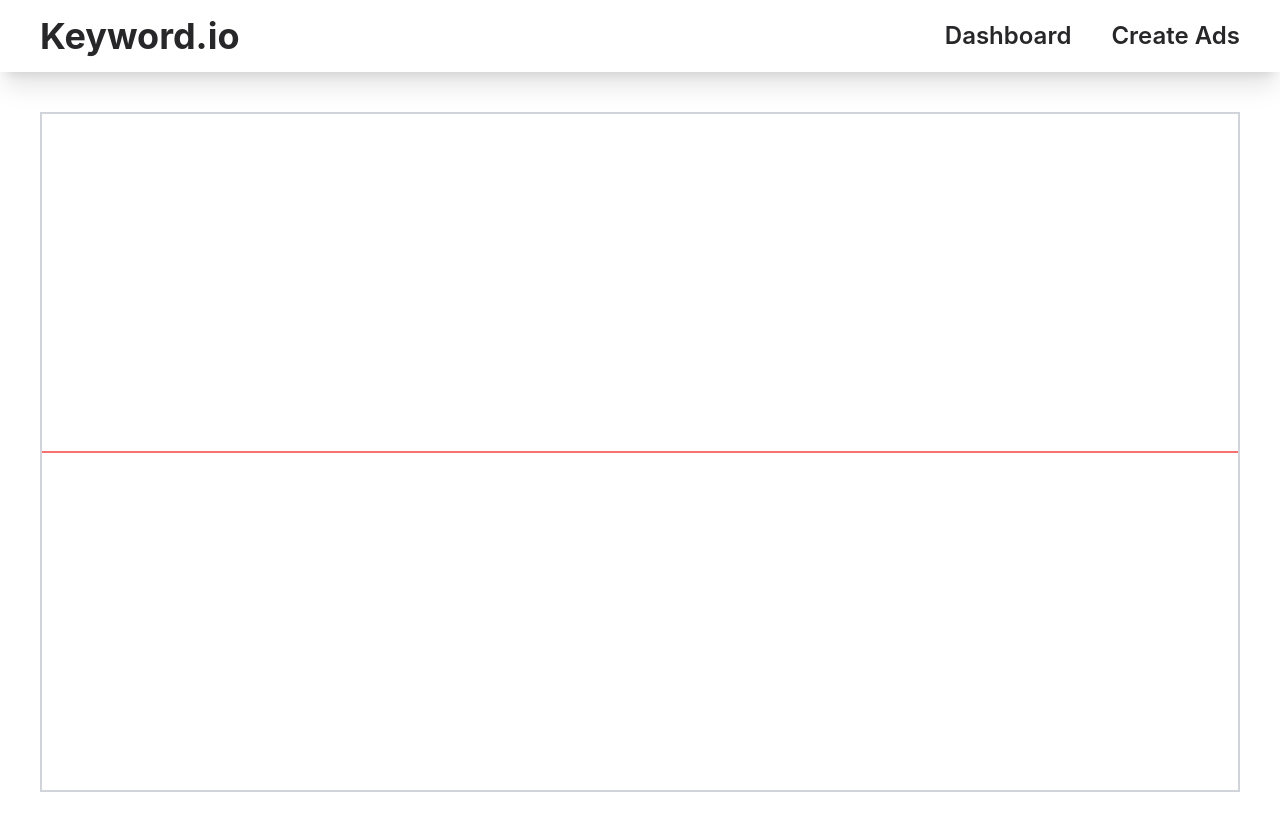
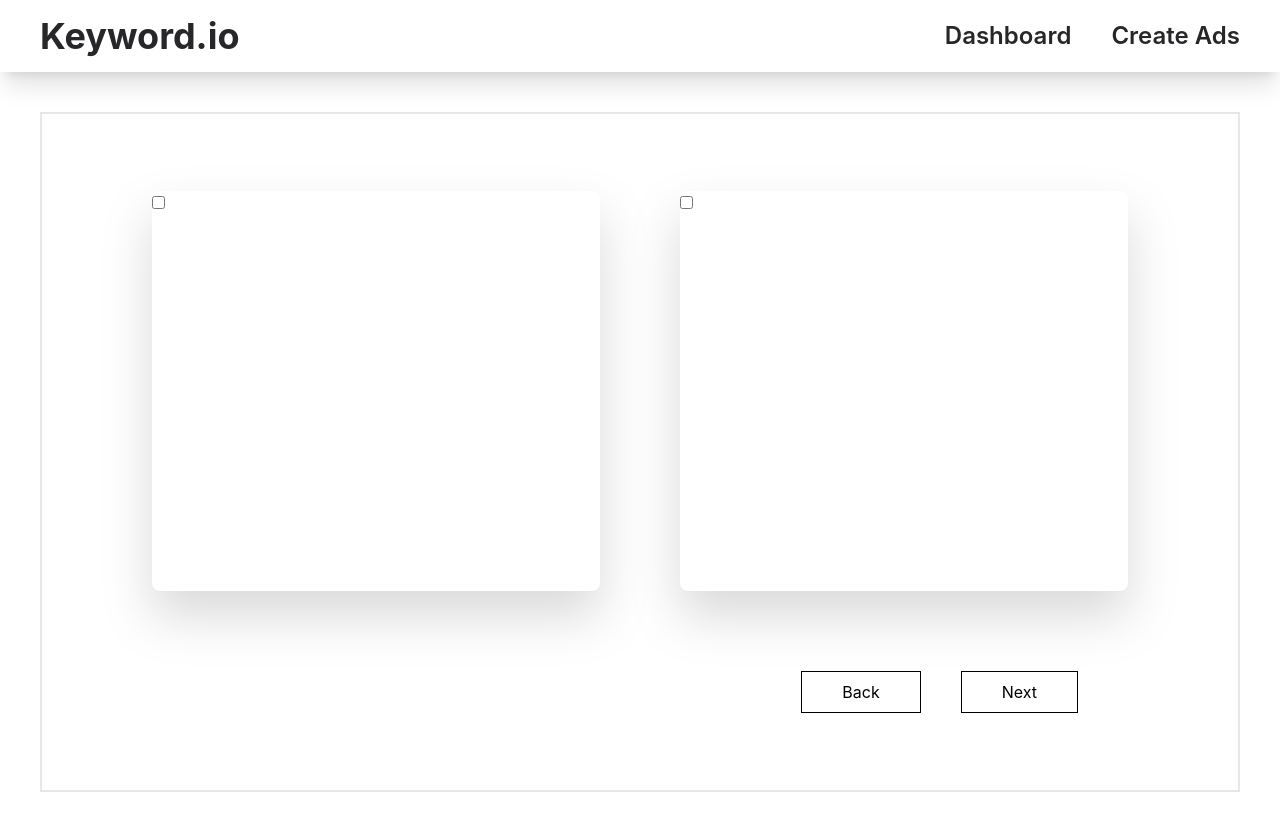
Before and after one commit to Dhanasaitholeti/assignment-keywordio, a React (Vite) app: page /create-ad in a window 1280 px wide. Built offline with nearby package versions, Linux system fonts and the light colour scheme.

Commit message:
added styles to create ads page

```diff
--- a/src/components/AdMetrics.tsx
+++ b/src/components/AdMetrics.tsx
@@ -45,7 +45,6 @@ const AdMetrics = () => {
           </TableBody>
         </Table>
       </TableContainer>
-      <div></div>
     </div>
   );
 };
--- a/src/components/BottomButtonGroup.tsx
+++ b/src/components/BottomButtonGroup.tsx
@@ -1,9 +1,11 @@
 const BottomButtonGroup = () => {
+  const buttonStyles = "border border-black px-10 py-2";
+
   return (
     <div className="flex justify-end px-20">
       <div className="flex gap-10">
-        <button className="border border-black px-5 py-2">Back</button>
-        <button className="border border-black px-5 py-2">{"Next"}</button>
+        <button className={buttonStyles}>Back</button>
+        <button className={buttonStyles}>{"Next"}</button>
       </div>
     </div>
   );
--- a/src/pages/CreateAd.tsx
+++ b/src/pages/CreateAd.tsx
@@ -1,12 +1,22 @@
+import BottomButtonGroup from "../components/BottomButtonGroup";
+
 const CreateAd = () => {
+  const boxStyle =
+    "h-[50vh] max-w-md w-full bg-white rounded-lg drop-shadow-2xl";
+
   return (
     <>
-      <main>
-        <div className="w-full max-h-[85vh] h-screen border-2 border-gray-300 flex items-center justify-center">
-          <div className="container border border-red-400 h-max">
-            <div className="aspect-potrait"></div>
-            <div></div>
+      <main className="border-2 border-gray-200 max-h-[85vh] h-screen flex flex-col items-center justify-center gap-20">
+        <div className="container flex items-center justify-center gap-20">
+          <div className={boxStyle}>
+            <input type="checkbox" />
           </div>
+          <div className={boxStyle}>
+            <input type="checkbox" />
+          </div>
+        </div>
+        <div className="w-full px-20">
+          <BottomButtonGroup />
         </div>
       </main>
     </>
--- a/src/pages/MediaAd.tsx
+++ b/src/pages/MediaAd.tsx
@@ -1,3 +1,4 @@
+import BottomButtonGroup from "../components/BottomButtonGroup";
 import BussinessLabel from "../components/BussinessLabels";
 import Headings from "../components/Headings";
 
@@ -7,6 +8,7 @@ const MediaAd = () => {
       <main className="p-10 flex flex-col gap-10 border-2 border-gray-300 shadow-sm">
         <Headings />
         <BussinessLabel />
+        <BottomButtonGroup />
       </main>
     </>
   );
```
